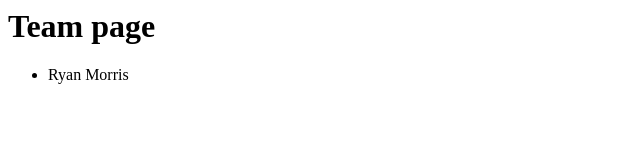
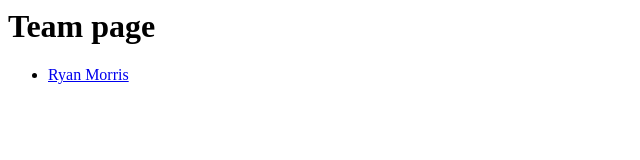
Before and after one commit to ruchibharti/about-us-aug-24-2018, a plain HTML site: page index.html in a window 1280 px wide. Shown: the full height of the page, 0-640 px from the left. Drawn offline with Linux system fonts and the light colour scheme.

Commit message:
Updated index to link to my profile

```diff
--- a/index.html
+++ b/index.html
@@ -1,5 +1,5 @@
 <h1>Team page</h1>
 
 <ul>
-  <li>Ryan Morris</li>
+  <li><a href="ryan-morris.html">Ryan Morris</a></li>
 </ul>
```
